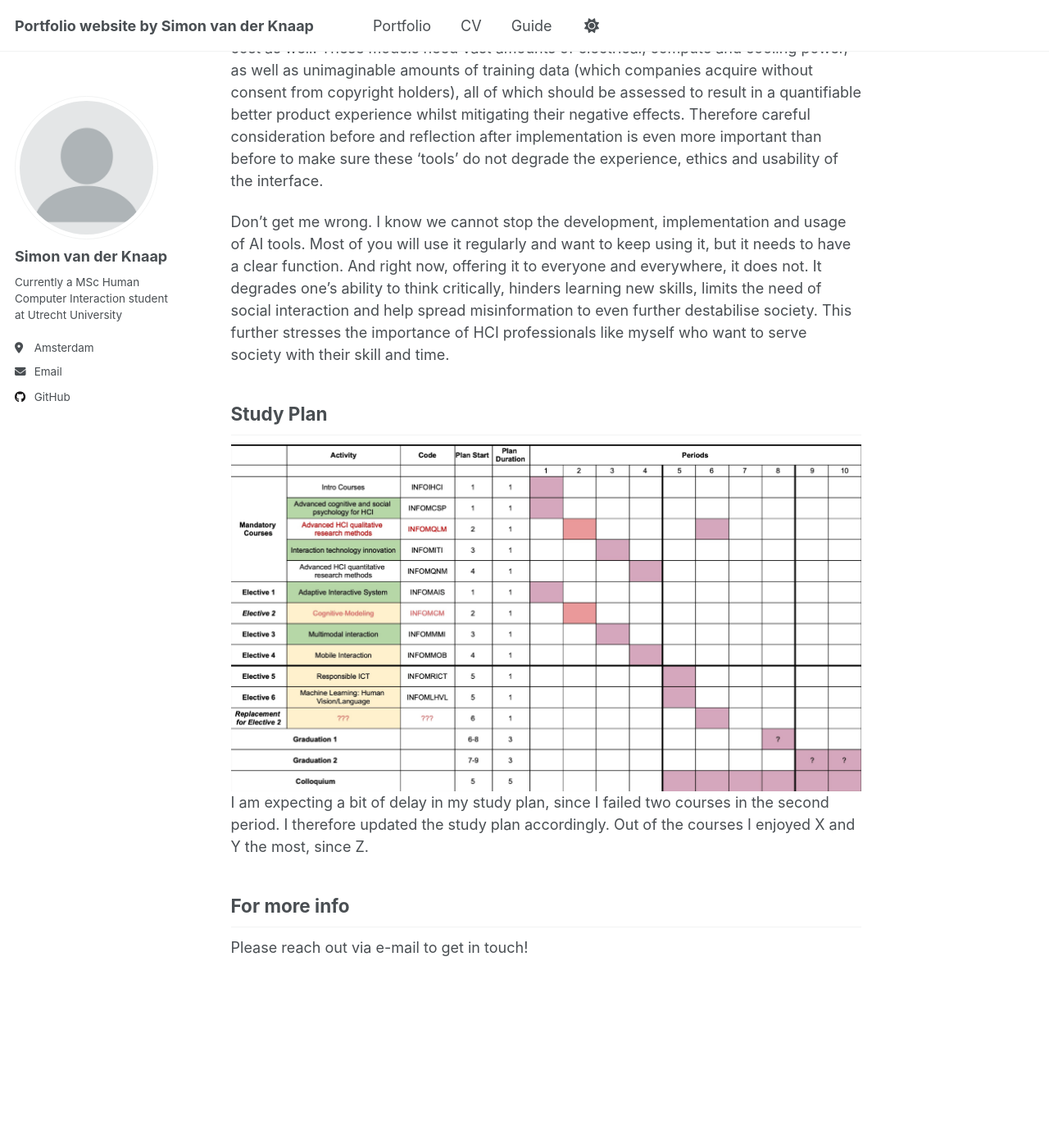
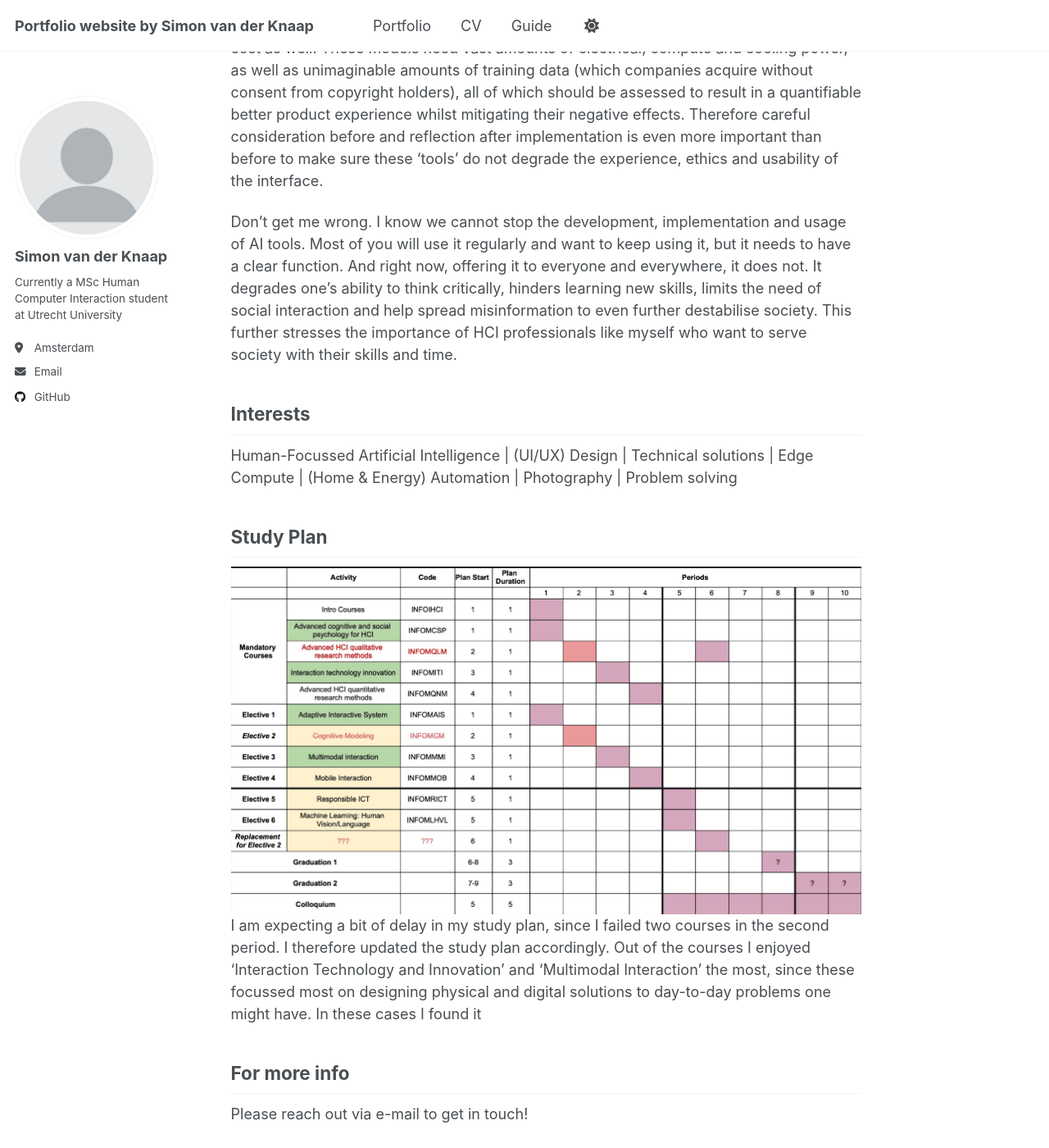
Before and after one commit to simonvdknaap/simonvdknaap.github.io, a Jekyll site: the page built from _pages/about.md, in a window 1280 px wide and 1400 px high, scrolled down 764 px. Shown: the whole window at 82% size. Built offline with Jekyll 4.4.1, drawn with Linux system fonts in a browser that asks for light colours.

Commit message:
Update about.md

```diff
--- a/_pages/about.md
+++ b/_pages/about.md
@@ -14,13 +14,17 @@ These strategies made me realise the importance of truly beneficial and function
 
 Nowadays, artificial intelligence is added to most digital interfaces in a general manner to 'enhance the experience' by just being present, but not serving a pre-defined or user-requested purpose (writing this I see 'Code 55% faster with GitHub Copilot' on top of the window). This feels aimless, lacks focus on a user's task at hand and hinders intuitive interaction for most. Besides negative effects on the interface, these additions come at a cost as well. These models need vast amounts of electrical, compute and cooling power, as well as unimaginable amounts of training data (which companies acquire without consent from copyright holders), all of which should be assessed to result in a quantifiable better product experience whilst mitigating their negative effects. Therefore careful consideration before and reflection after implementation is even more important than before to make sure these 'tools' do not degrade the experience, ethics and usability of the interface.
 
-Don't get me wrong. I know we cannot stop the development, implementation and usage of AI tools. Most of you will use it regularly and want to keep using it, but it needs to have a clear function. And right now, offering it to everyone and everywhere, it does not. It degrades one's ability to think critically, hinders learning new skills, limits the need of social interaction and help spread misinformation to even further destabilise society. This further stresses the importance of HCI professionals like myself who want to serve society with their skill and time.
+Don't get me wrong. I know we cannot stop the development, implementation and usage of AI tools. Most of you will use it regularly and want to keep using it, but it needs to have a clear function. And right now, offering it to everyone and everywhere, it does not. It degrades one's ability to think critically, hinders learning new skills, limits the need of social interaction and help spread misinformation to even further destabilise society. This further stresses the importance of HCI professionals like myself who want to serve society with their skills and time.
+
+Interests
+------
+Human-Focussed Artificial Intelligence | (UI/UX) Design | Technical solutions | Edge Compute | (Home & Energy) Automation | Photography | Problem solving
 
 Study Plan
 ------
 <img src='/images/studyplan.jpg'>
 I am expecting a bit of delay in my study plan, since I failed two courses in the second period. I therefore updated the study plan accordingly.
-Out of the courses I enjoyed X and Y the most, since Z.
+Out of the courses I enjoyed 'Interaction Technology and Innovation' and 'Multimodal Interaction' the most, since these focussed most on designing physical and digital solutions to day-to-day problems one might have. In these cases I found it
 
 For more info
 ------
```
